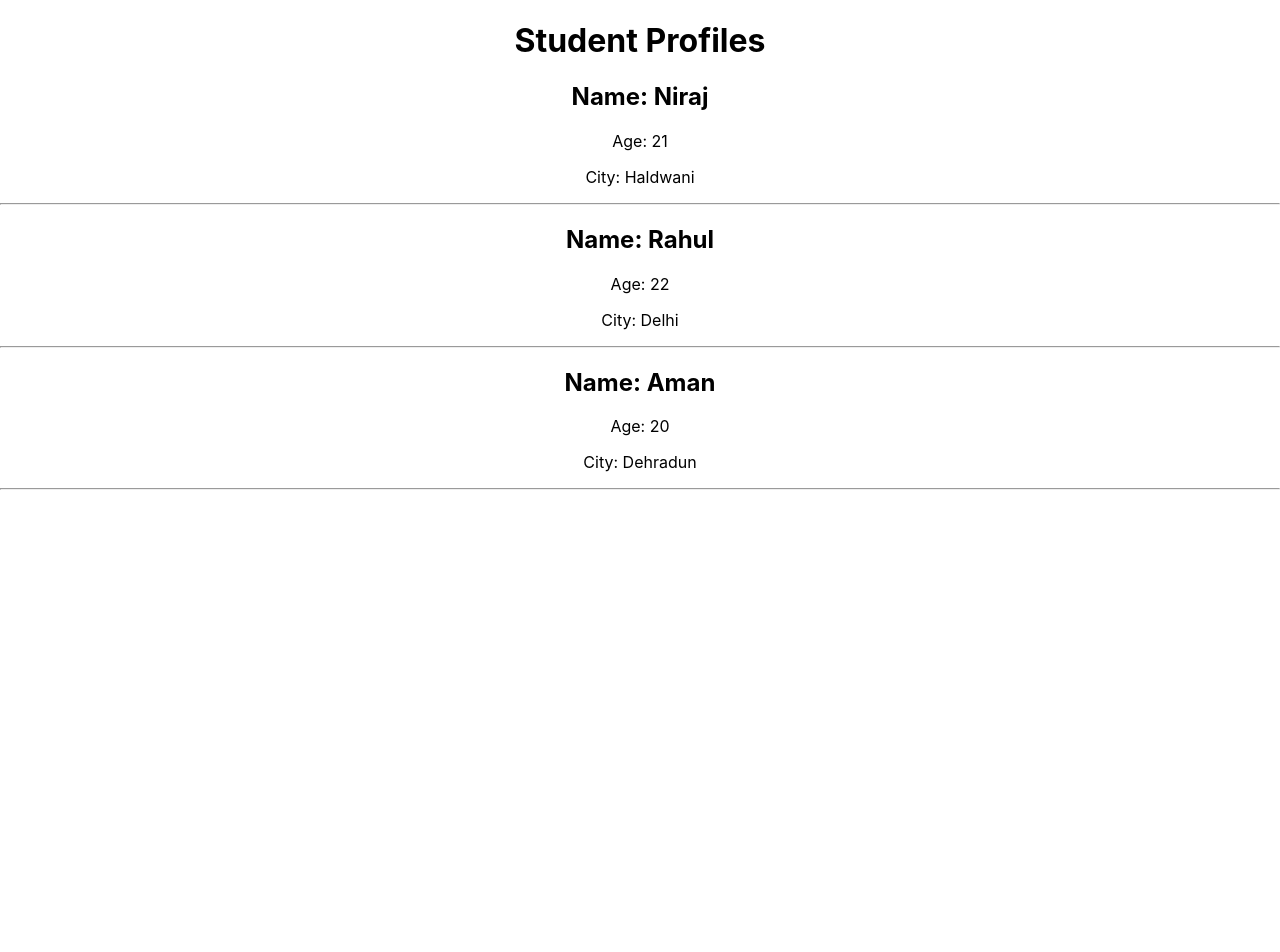
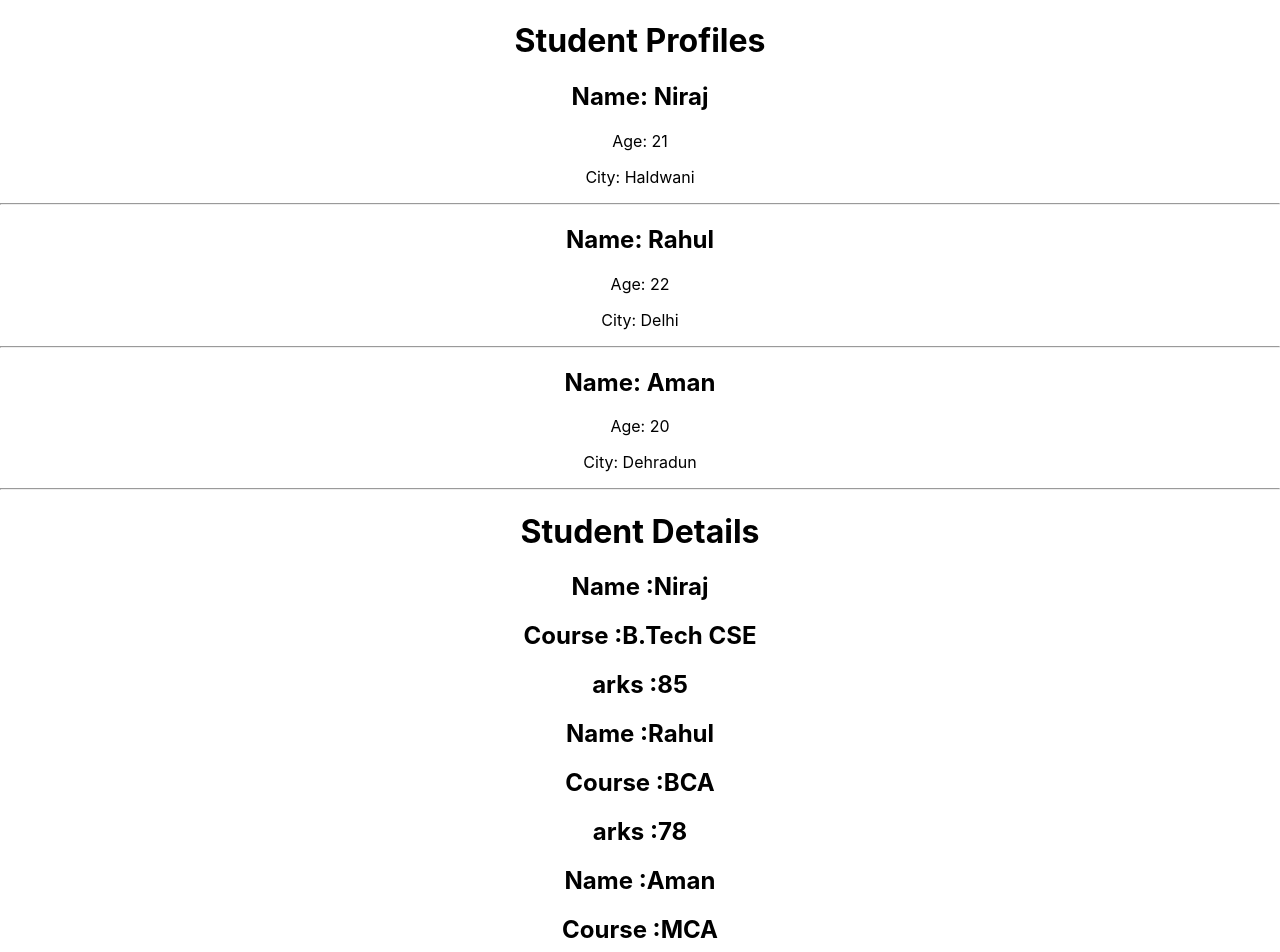
Before and after one commit to nirajbhayera4/React, a React (Create React App) app in the folder hello/: page / in a window 1280 px wide. Shown: the top 952 px of the page. Before the commit the page ends 800 px from the top, so only its background shows below. Built offline with nearby package versions, Linux system fonts and the light colour scheme.

Commit message:
Add student details practice section
This commit adds a new Practice2 component that renders multiple student details with name, course, and marks. The component is imported into App and displayed alongside the existing practice example.

```diff
--- a/hello/src/App.js
+++ b/hello/src/App.js
@@ -12,11 +12,12 @@ import ParentComponent from './components/ParentComponent'
 import UserGreeting from './components/UserGreeting'
 import NameList from './components/NameList'
 import Practice1 from './components/practice1'
+import Practice2 from './components/practice2'
 function App() {
   return (
     <div className="App">
       <Practice1/>
-
+      <Practice2/>
 
 
     </div>
--- /dev/null
+++ b/hello/src/components/practice2.js
@@ -0,0 +1,41 @@
+import React from 'react'
+
+function Student({
+    name, course, marks
+}){
+    return (
+        <div>
+            <h2>Name :{name} </h2>
+            <h2>Course :{course} </h2>
+            <h2>arks :{marks} </h2>
+        </div>
+    )
+}
+
+function practice2() {
+  return (
+    <div>
+        <h1>Student Details</h1>
+
+      <Student
+        name="Niraj"
+        course="B.Tech CSE"
+        marks={85}
+      />
+
+      <Student
+        name="Rahul"
+        course="BCA"
+        marks={78}
+      />
+
+      <Student
+        name="Aman"
+        course="MCA"
+        marks={92}
+      />
+    </div>
+  )
+}
+
+export default practice2
```
